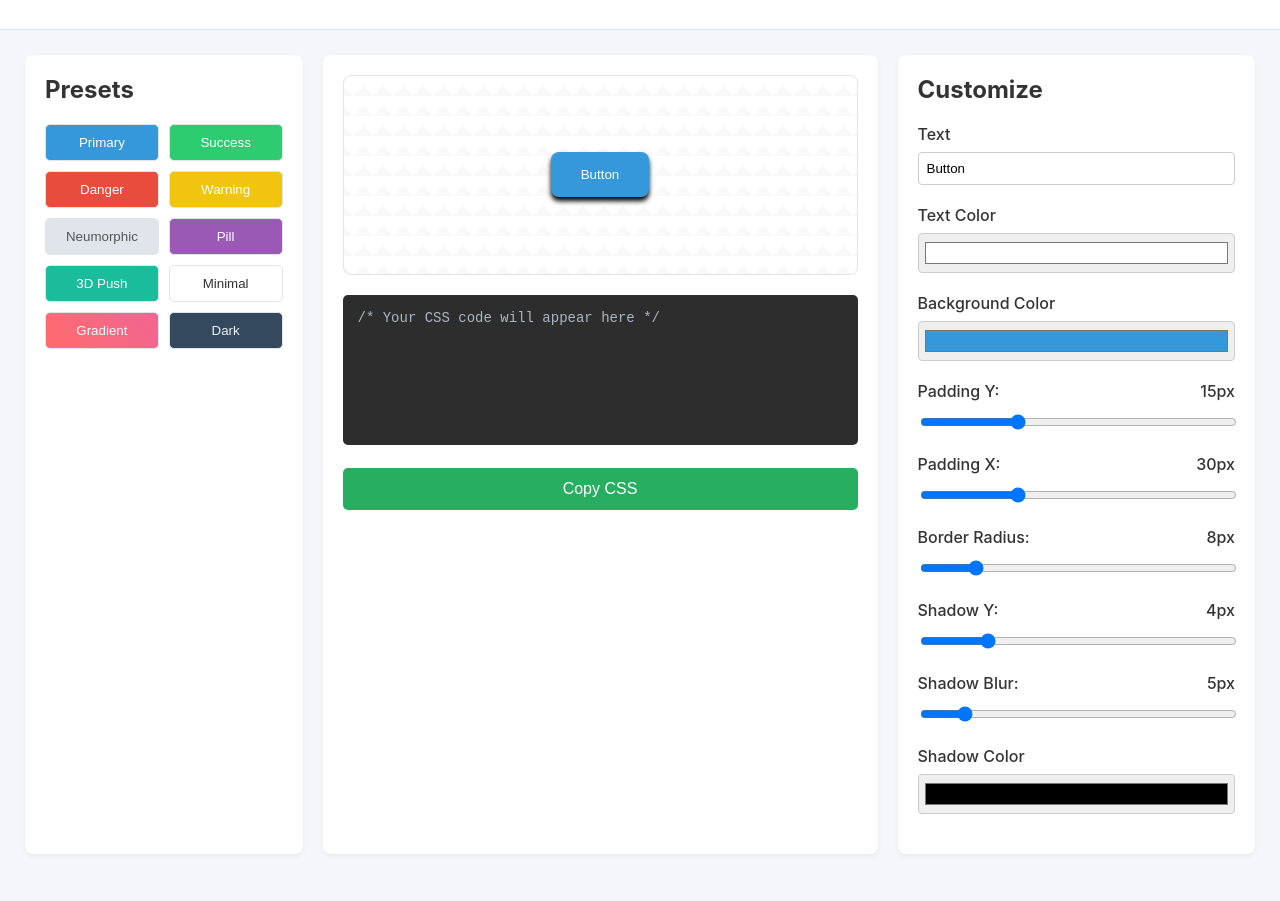
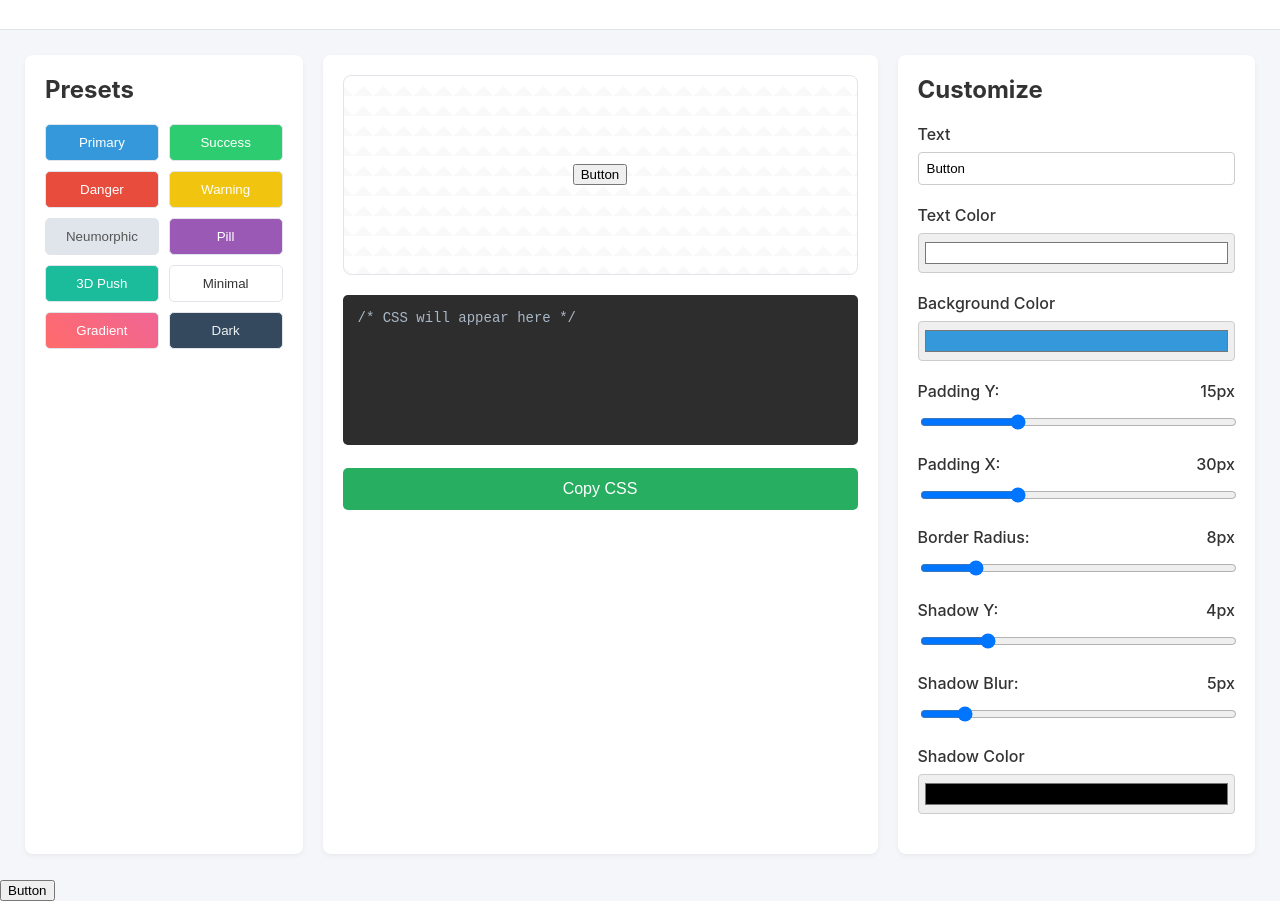
Before and after one commit to BIDDLG/My-Url-shortner, a plain HTML site: page index.html in a window 1280 px wide. Shown: the part 73-974 px from the top of the page. Before the commit the page ends 952 px from the top, so only its background shows below. Drawn offline with Linux system fonts and the light colour scheme.

Commit message:
Update index.html

```diff
--- a/index.html
+++ b/index.html
@@ -3,7 +3,7 @@
 <head>
     <meta charset="UTF-8">
     <meta name="viewport" content="width=device-width, initial-scale=1.0">
-    <title>Pro CSS Button Generator</title>
+    <title>Mobile-First CSS Button Generator</title>
     <link rel="stylesheet" href="style.css">
 </head>
 <body>
@@ -12,22 +12,19 @@
     </header>
 
     <div class="main-container">
-
         <!-- ===== LEFT SIDEBAR (PRESETS) ===== -->
         <aside class="presets-panel">
             <h2>Presets</h2>
-            <div id="presets-container">
-                <!-- Preset buttons will be added here by JS -->
-            </div>
+            <div id="presets-container"></div>
         </aside>
 
         <!-- ===== CENTER AREA (PREVIEW & CODE) ===== -->
         <main class="preview-area">
-            <div class="button-preview-wrapper">
-                <button id="preview-button">Button</button>
+            <div class="button-preview-wrapper desktop-preview">
+                <button id="preview-button-desktop">Button</button>
             </div>
             <div class="code-output-wrapper">
-                <pre><code id="css-code-output">/* Your CSS code will appear here */</code></pre>
+                <pre><code id="css-code-output">/* CSS will appear here */</code></pre>
                 <button id="copy-code-btn">Copy CSS</button>
             </div>
         </main>
@@ -35,7 +32,6 @@
         <!-- ===== RIGHT SIDEBAR (CONTROLS) ===== -->
         <aside class="controls-panel">
             <h2>Customize</h2>
-
             <div class="control-group">
                 <label for="btn-text">Text</label>
                 <input type="text" id="btn-text" value="Button">
@@ -44,7 +40,8 @@
                 <label for="text-color">Text Color</label>
                 <input type="color" id="text-color" value="#ffffff">
             </div>
-            <div class="control-group">
+            <!-- ... (baaki saare controls waise hi rahenge) ... -->
+             <div class="control-group">
                 <label for="bg-color">Background Color</label>
                 <input type="color" id="bg-color" value="#3498db">
             </div>
@@ -73,8 +70,13 @@
                 <input type="color" id="shadow-color" value="#000000">
             </div>
         </aside>
+    </div>
 
+    <!-- ===== FLOATING MOBILE PREVIEW (THE MAGIC) ===== -->
+    <div class="mobile-preview-bar">
+        <button id="preview-button-mobile">Button</button>
     </div>
+
     <script src="script.js"></script>
 </body>
 </html>
```
